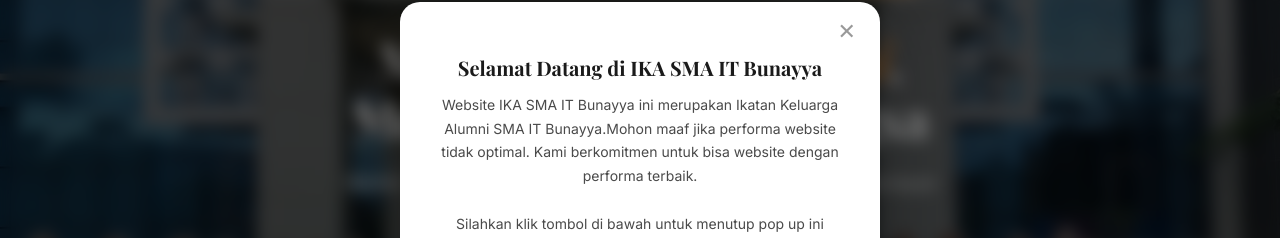
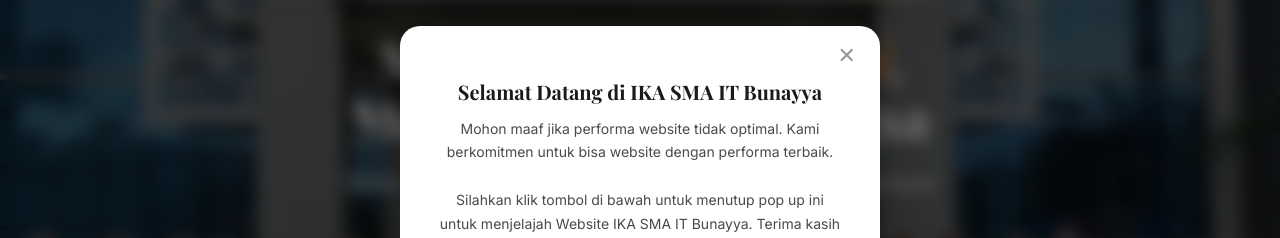
Before and after one commit to skirdrax/ikasmaitbunayya, a React (Vite) app: page / in a window 1280 px wide. Shown: the part 208-446 px from the top of the page. Built offline with nearby package versions, Linux system fonts and the light colour scheme; a web font is replaced by a local one.

Commit message:
upload 6

```diff
--- a/src/components/PopupNotification.jsx
+++ b/src/components/PopupNotification.jsx
@@ -37,9 +37,8 @@
         <div className="popup-icon"></div>
         <h3 className="popup-title">Selamat Datang di IKA SMA IT Bunayya</h3>
         <p className="popup-text">
-          Website IKA SMA IT Bunayya ini merupakan Ikatan Keluarga Alumni SMA IT
-          Bunayya.Mohon maaf jika performa website tidak optimal. Kami
-          berkomitmen untuk bisa website dengan performa terbaik.
+          Mohon maaf jika performa website tidak optimal. Kami berkomitmen untuk
+          bisa website dengan performa terbaik.
         </p>
 
         <p className="popup-text">
```
